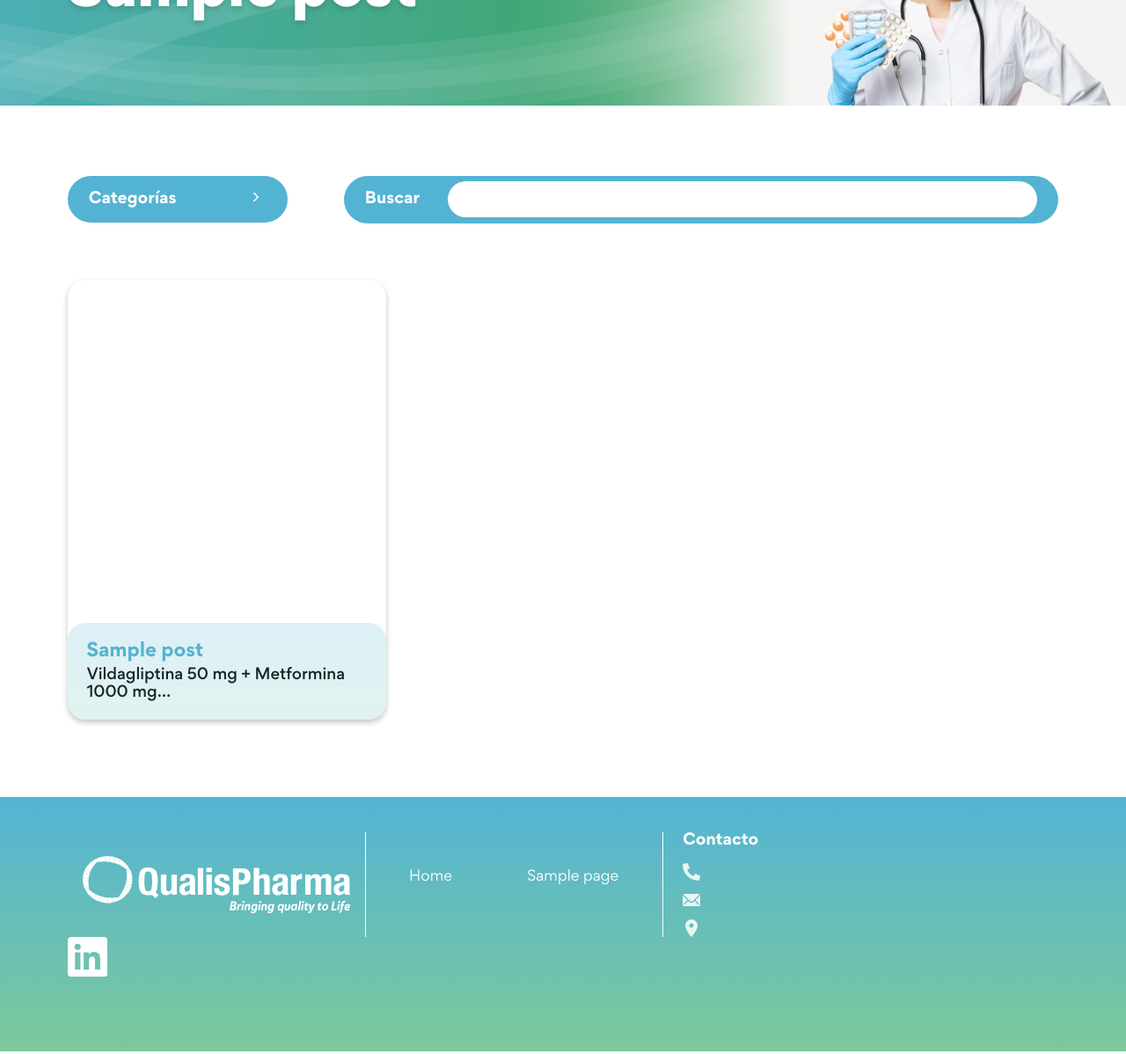
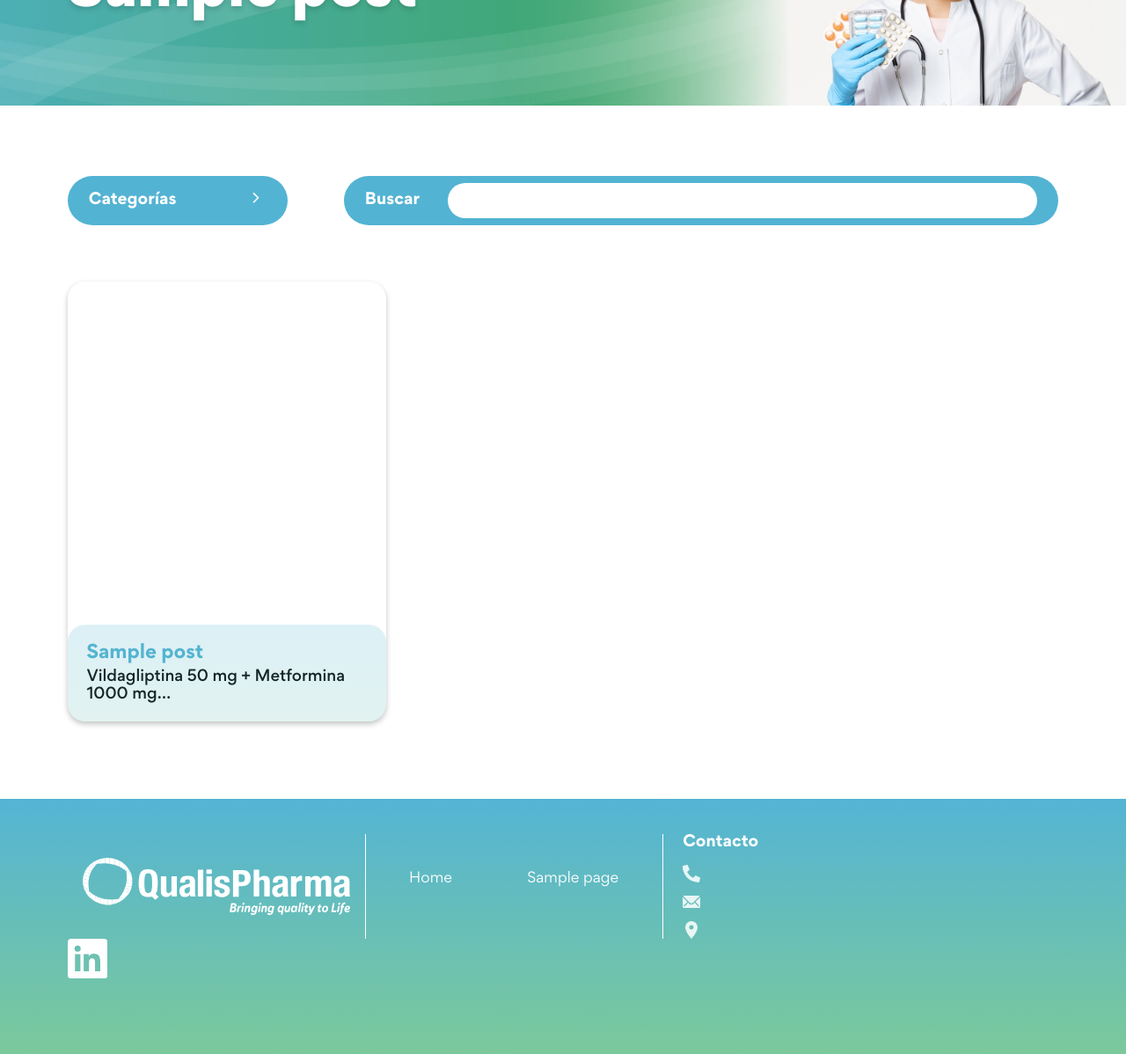
Before and after one commit to jerson100/qualispharma, a WordPress theme: template themes/theme_invitro/search.php in a window 1280 px wide. Shown: the part 252-1450 px from the top of the page at 88% size. Run offline with PHP 8.4 and a stand-in for WordPress, Linux system fonts and the light colour scheme; the site name, menu and one post (Sample post) are stand-ins, and other content is empty; some libraries are stand-ins or nearby versions.

Commit message:
Add changes in files

```diff
--- a/themes/theme_invitro/search.php
+++ b/themes/theme_invitro/search.php
@@ -29,10 +29,10 @@
     <section class="product-search">
         <div class="contenedor">
             <div class="product-search__content">
-                <div class="custom-select-link">
+                <div class="custom-select-link text">
                     <div class="custom-select-link__screen"></div>
                     <div class="custom-select-link__front">
-                        <span class="custom-select-link__text">Categorías</span>
+                        <span class="custom-select-link__text ">Categorías</span>
                         <div class="custom-select-link__icon">
                             <svg stroke="currentColor" fill="currentColor" stroke-width="0" viewBox="0 0 512 512"
                                 height="1em" width="1em" xmlns="http://www.w3.org/2000/svg">
--- a/themes/theme_invitro/searchform.php
+++ b/themes/theme_invitro/searchform.php
@@ -1,4 +1,4 @@
-<form role="search" method="get" class="custom-search search-form" action="<?php echo home_url('/'); ?>">
+<form role="search" method="get" class="custom-search text search-form" action="<?php echo home_url('/'); ?>">
     <label for="">Buscar</label>
     <input type="search" class="search-field" placeholder="" value="<?php echo get_search_query() ?>" name="s" />
     <!-- <button type="submit" class="search-submit"><i class="fas fa-search"></i></button> -->
--- a/themes/theme_invitro/src/scss/ui/inputs/_custom-search.scss
+++ b/themes/theme_invitro/src/scss/ui/inputs/_custom-search.scss
@@ -9,10 +9,10 @@
     border-radius: 35px;
     background-color: v.$celeste;
     padding: .4rem 1.5rem;
+    // font-size: 1.1rem;
     label{
         color: v.$blanco;
         font-family: "GorditaBold";
-        font-size: 1.1rem;
     }
     input{
         background-color: v.$blanco;
@@ -20,6 +20,7 @@
         width: 100%;
         padding: .7rem 1.2rem;
         border: none;
+        font-size: .9em;
         font-family: "GorditaRegular";
     }
 }
--- a/themes/theme_invitro/src/scss/ui/inputs/_custom-select-link.scss
+++ b/themes/theme_invitro/src/scss/ui/inputs/_custom-select-link.scss
@@ -3,11 +3,10 @@
 
 .custom-select-link {
     position: relative;
-    z-index: 9;
+    z-index: 10;
     &__text{
         color: v.$blanco;
         font-family: "GorditaBold";
-        font-size: 1.1rem
     }
     &__front{
         border-radius: 35px;
@@ -64,7 +63,6 @@
         }
     }
     &__screen{
-        // background-color:rgba(255, 0, 0, 0.307);
         display: none;
         position: fixed;
         left: 0;
```
Also changed, not shown: themes/theme_invitro/page-template/productos.php (+1 -14 lines), themes/theme_invitro/single-producto.php (+12 -2 lines), themes/theme_invitro/public/css/app.css, 1 other file.
